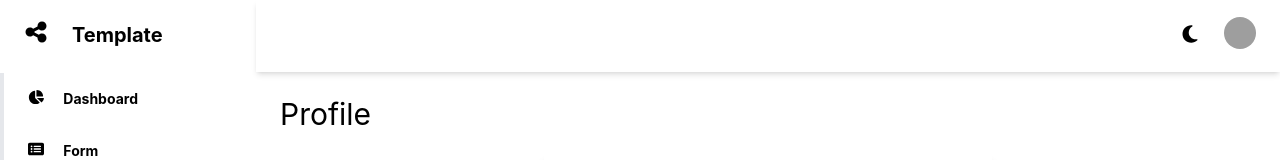
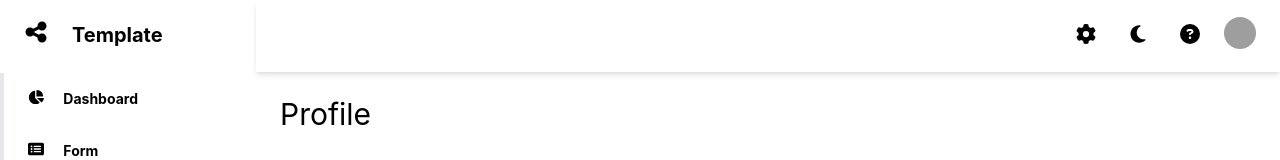
Before and after one commit to bemebox/vue-project-template, a Vue app: page /profile in a window 1280 px wide. Shown: the top 160 px of the page. Built offline with nearby package versions, Linux system fonts and the light colour scheme; grey boxes are pictures that could not be loaded.

Commit message:
add the help and the setting icon button on the navbar

```diff
--- a/src/components/Navbar.vue
+++ b/src/components/Navbar.vue
@@ -13,15 +13,23 @@
 
       <!-- Action Items -->
       <div class="flex items-center space-x-4">
+        <router-link to="/settings">
+          <font-awesome-icon class="w-5 h-5 p-2" icon="gear" title="Settings" />
+        </router-link>
+
         <!-- Light/Dark Theme Switch -->
         <button class="p-2" @click="toggleTheme" aria-label="Toggle Theme">
-          <font-awesome-icon v-if="!dark" class="w-5 h-5" icon="moon" />
-          <font-awesome-icon v-else class="w-5 h-5" icon="sun" />
+          <font-awesome-icon v-if="!dark" class="w-5 h-5" icon="moon" title="Dark mode" />
+          <font-awesome-icon v-else class="w-5 h-5" icon="sun" title="Light mode" />
         </button>
+
+        <router-link to="/help">
+          <font-awesome-icon class="w-5 h-5 p-2" icon="circle-question" title="Help" />
+        </router-link>
 
         <!-- Profile Menu -->
         <div class="relative" ref="menuContainer">
-          <button @click="toggleProfileMenu" class="relative w-8 h-8">
+          <button @click="toggleProfileMenu" class="relative w-8 h-8" title="User Profile">
             <img
               src="https://randomuser.me/api/portraits/thumb/men/22.jpg"
               alt="User Profile"
@@ -35,9 +43,6 @@
             <li class="px-4 py-2">
               <!-- Use router-link for navigation -->
               <router-link to="/profile" @click="profileMenuOpen = false">Profile</router-link>
-            </li>
-            <li class="px-4 py-2">
-              <router-link to="/settings" @click="profileMenuOpen = false">Settings</router-link>
             </li>
             <li class="px-4 py-2">
               <router-link to="/logout" @click="profileMenuOpen = false">Logout</router-link>
```
